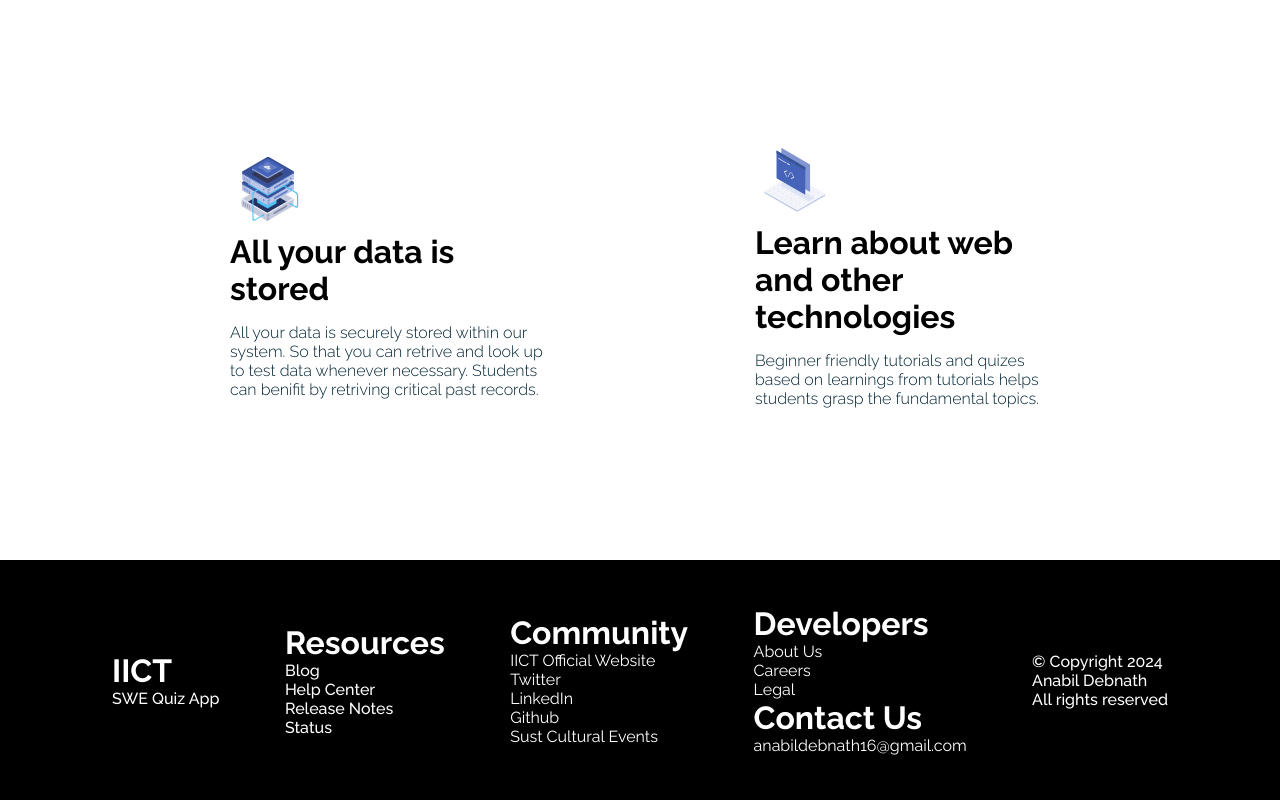
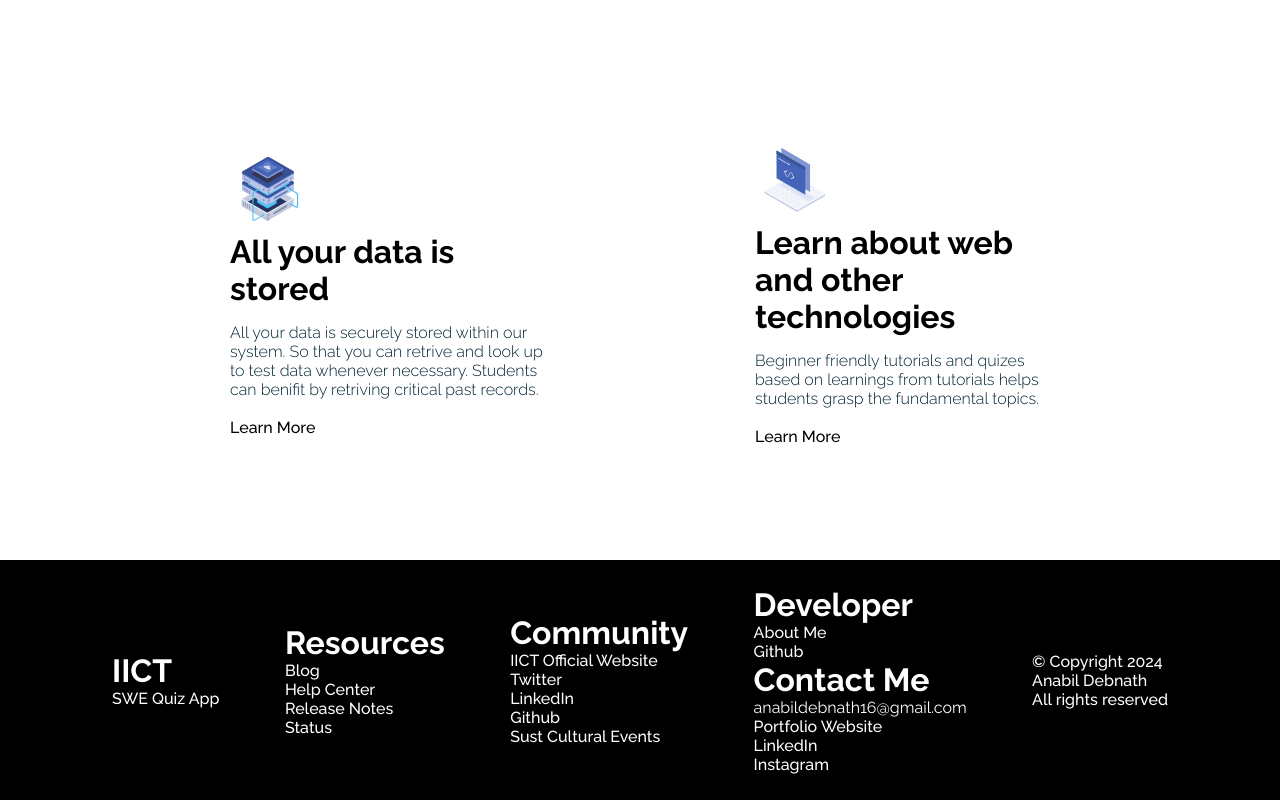
Before and after one commit to anabildebnath/SweQuizer, a React (Create React App) app: page /about in a window 1280 px wide. Shown: the part 1452-2252 px from the top of the page. Built offline with nearby package versions, Linux system fonts and the light colour scheme; no server answers; some icons are missing.

Commit message:
footer done

```diff
--- a/src/components/Footer.jsx
+++ b/src/components/Footer.jsx
@@ -1,5 +1,5 @@
+import { Link } from "react-router-dom";
 import classes from "../styles/Footer.module.css";
-import { Link } from "react-router-dom";
 
 export default function Footer() {
   return (
@@ -15,51 +15,87 @@
       </div>
       <div className={classes.element}>
         <h1 className={classes.title}>Resources</h1>
-        <Link to="" target="_blank">
+        <Link
+          to="https://medium.com/@anabildebnath16/swequizer-documentation-e79044d367a2"
+          target="_blank"
+        >
           Blog
         </Link>
-        <Link to="" target="_blank">
+        <Link to="https://www.linkedin.com/in/anabildebnath/" target="_blank">
           Help Center
         </Link>
         <Link
-          to="https://github.com/anabildebnath/SweQuizer/tree/master"
+          to="https://github.com/anabildebnath/SweQuizer/commits/master/"
           target="_blank"
         >
           Release Notes
         </Link>
-        <Link to="" target="_blank">
+        <Link to="/beta" target="_blank">
           Status
         </Link>
       </div>
       <div className={classes.element}>
         <h1 className={classes.title}>Community</h1>
-        <p>IICT Official Website</p>
-        <p>Twitter</p>
-        <p>LinkedIn</p>
-        <p>Github</p>
-        <p>Sust Cultural Events</p>
+
+        <Link to=" http://iict.sust.edu/" target="_blank">
+          IICT Official Website
+        </Link>
+        <Link to="https://twitter.com/sustccofficial" target="_blank">
+          Twitter
+        </Link>
+        <Link
+          to="https://www.linkedin.com/school/shah-jalal-university-of-science-and-technology/"
+          target="_blank"
+        >
+          LinkedIn
+        </Link>
+        <Link to="https://github.com/sust-swe" target="_blank">
+          Github
+        </Link>
+        <Link to="https://www.sust.edu/campus-life/cultural" target="_blank">
+          Sust Cultural Events
+        </Link>
       </div>
       <div className={classes.element}>
-        <div>
-          <h1 className={classes.title}>Developers</h1>
-          <p>About Us</p>
-          <p>Careers</p>
-          <p>Legal</p>
+        <div className={classes.element}>
+          <h1 className={classes.title}>Developer</h1>
+          <Link to="https://anabildebnath.netlify.app/" target="_blank">
+            About Me
+          </Link>
+
+          <Link to="https://github.com/anabildebnath" target="_blank">
+            Github
+          </Link>
         </div>
 
-        <div>
-          <h1 className={classes.title}>Contact Us</h1>
+        <div className={classes.element}>
+          <h1 className={classes.title}>Contact Me</h1>
           <p>anabildebnath16@gmail.com</p>
+          <Link to="https://github.com/anabildebnath" target="_blank">
+            Portfolio Website
+          </Link>
+          <Link to="https://www.linkedin.com/in/anabildebnath/" target="_blank">
+            LinkedIn
+          </Link>
+          <Link to="https://www.instagram.com/anabildebnathabir/" target="_blank">
+            Instagram
+          </Link>
         </div>
       </div>
       <div className={classes.element}>
-        <Link to="https://www.termsfeed.com/blog/website-copyright-law/" target="_blank">
+        <Link
+          to="https://www.termsfeed.com/blog/website-copyright-law/"
+          target="_blank"
+        >
           © Copyright 2024
         </Link>
         <Link to="https://anabildebnath.netlify.app/" target="_blank">
           Anabil Debnath
         </Link>
-        <Link to="https://www.hostpapa.com/blog/business/a-website-owners-guide-to-copyright/" target="_blank">
+        <Link
+          to="https://www.hostpapa.com/blog/business/a-website-owners-guide-to-copyright/"
+          target="_blank"
+        >
           All rights reserved
         </Link>
       </div>
--- a/src/styles/Description.module.css
+++ b/src/styles/Description.module.css
@@ -26,7 +26,7 @@
 }
 .element img {
   width: 5rem;
-padding: .5rem;
+  padding: 0.5rem;
 }
 .title {
   display: flex;
@@ -42,7 +42,13 @@
   align-items: center;
   gap: 2px;
 }
-
-.title h1{
+.learnMore a {
   color: black;
 }
+.learnMore a:hover {
+  color: rgb(56, 120, 238);
+}
+
+.title h1 {
+  color: black;
+}
```
